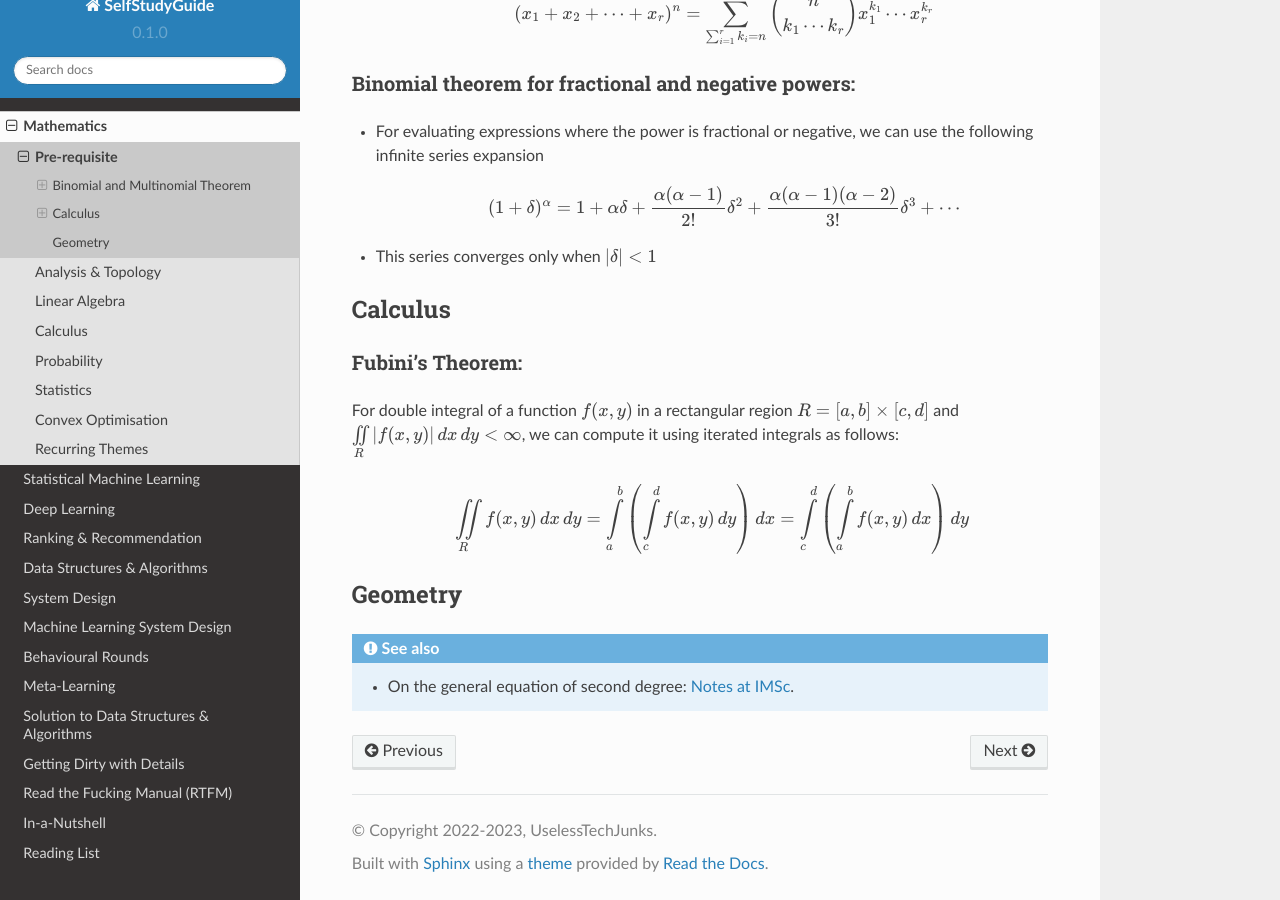
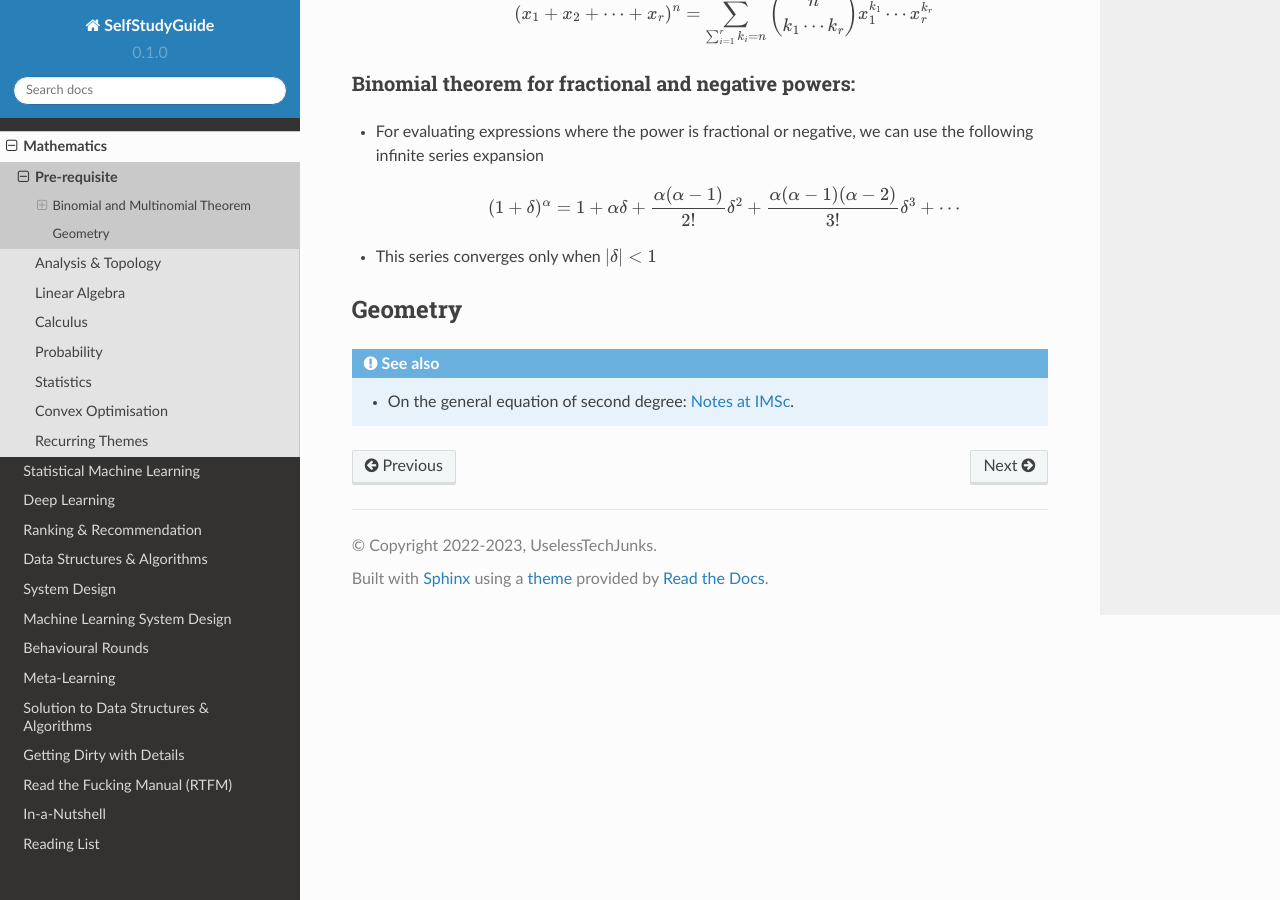
Before and after one commit to uselesstechjunks/leetcode, a Sphinx documentation site: the page built from docs/source/math/prereq.rst, in a window 1280 px wide and 900 px high, scrolled down 1328 px. Built offline with Sphinx 7.4.7 and the Read the Docs theme 2.0.0, drawn with Linux system fonts in a browser that asks for light colours.

Commit message:
Update prereq.rst

```diff
--- a/docs/source/math/prereq.rst
+++ b/docs/source/math/prereq.rst
@@ -46,15 +46,6 @@ Binomial theorem for fractional and negative powers:
 * This series converges only when :math:`|\delta|< 1`
 
 ***********************************************
-Calculus
-***********************************************
-Fubini's Theorem:
-==============================================
-For double integral of a function :math:`f(x,y)` in a rectangular region :math:`R=[a,b]\times [c,d]` and :math:`\iint\limits_{R} \left|f(x,y)\right|\mathop{dx} \mathop{dy}<\infty`, we can compute it using iterated integrals as follows:
-
-	.. math:: \iint\limits_{R} f(x,y)\mathop{dx} \mathop{dy}=\int\limits_a^b \left(\int\limits_c^d f(x,y)\mathop{dy}\right)\mathop{dx}=\int\limits_c^d \left(\int\limits_a^b f(x,y)\mathop{dx}\right)\mathop{dy}
-
-***********************************************
 Geometry
 ***********************************************
 
```
